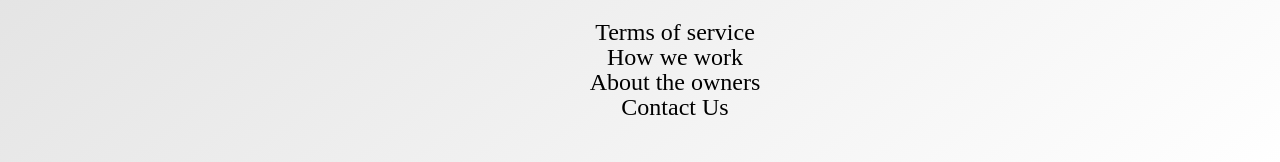
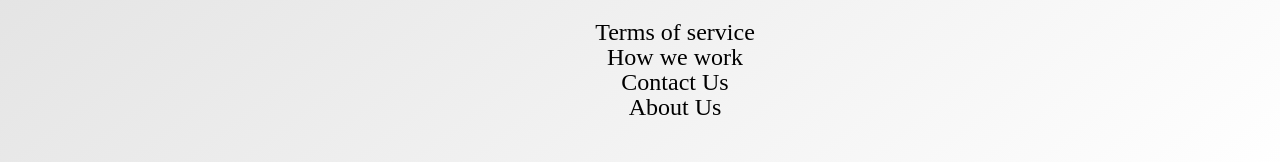
Before and after one commit to tntcomputersofficial/Website, a plain HTML site: page Index.html in a window 1280 px wide. Shown: the part 811-973 px from the top of the page. Drawn offline with Linux system fonts and the light colour scheme.

Commit message:
fix foot nav

```diff
--- a/Index.html
+++ b/Index.html
@@ -40,8 +40,8 @@
 	<ul>
         <li id="termsOfService"><a href="404.html">Terms of service</a></li>
 		<li id="howWeWork"><a href="404.html">How we work</a></li>
-		<li id="About"><a href="About.html">About the owners</a></li>
 		<li id="Contact"><a href="Contact.html">Contact Us</a></li>
+		<li id="About"><a href="About.html">About Us</a></li>
     </ul>
 </div>
 <footer>
```
